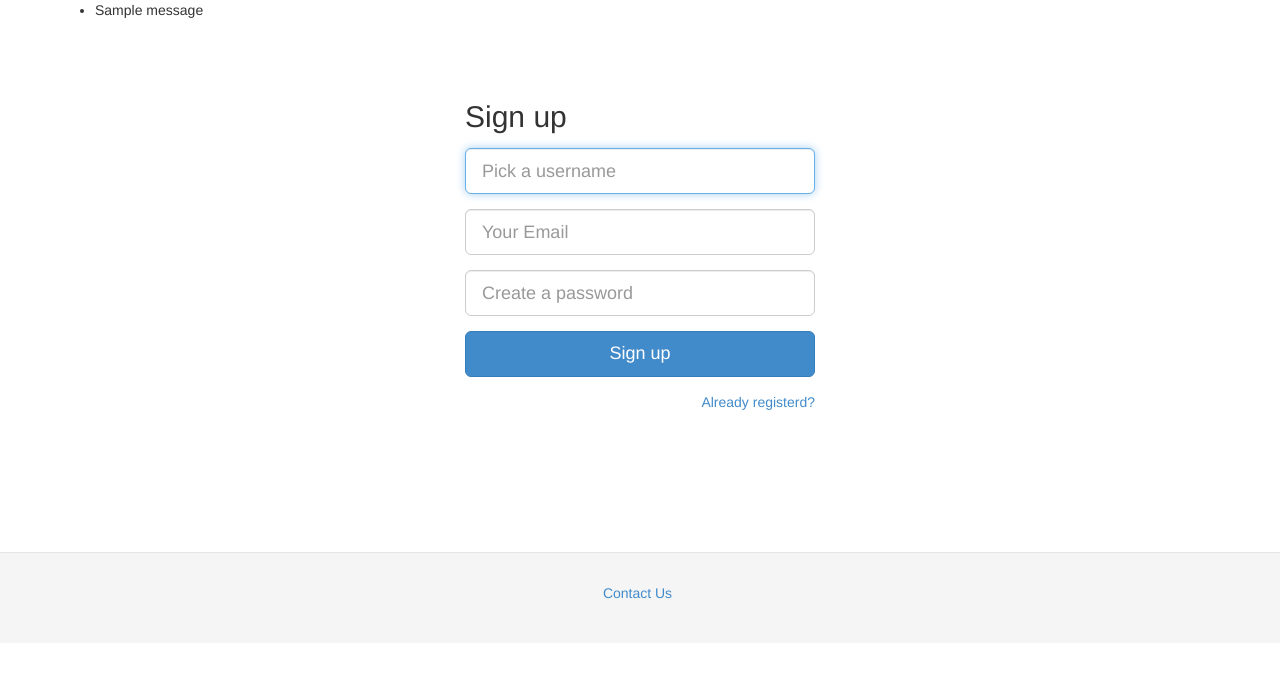
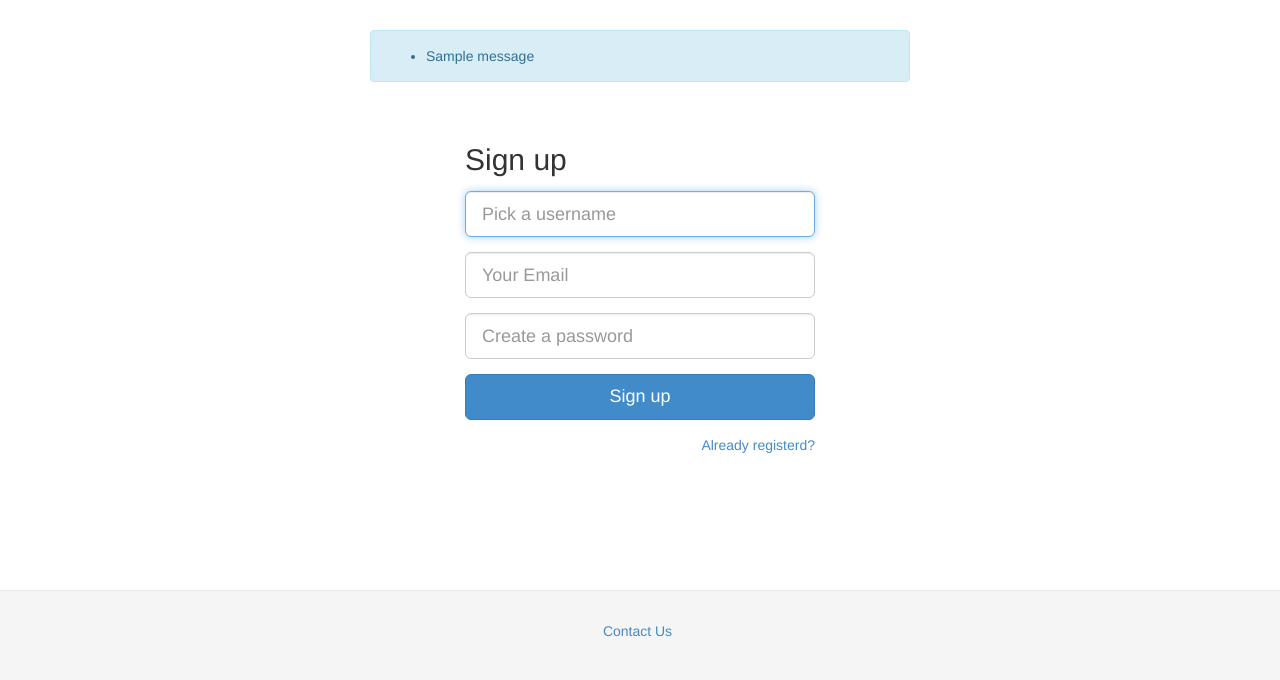
Before and after one commit to Ideabin/Ideabin, a Flask app: page /register/ in a window 1280 px wide. Shown: the part 55-735 px from the top of the page. Run offline with Flask 2, Linux system fonts and the light colour scheme; tables that the repository leaves empty hold one stand-in row (values such as "Sample post"); one stand-in notice (Sample message) is shown; style sheets or scripts are compiled from the project's sources; some libraries are stand-ins or nearby versions.

Commit message:
Registeration form complete
Ajax call to /api/1/users/

Currently an alert message is set; in future, we can use popovers over
input boxes.

```diff
--- a/frontend/templates/base.html
+++ b/frontend/templates/base.html
@@ -9,7 +9,6 @@
   <link rel="stylesheet" href="{{ url_for('static', filename='css/styles.css') }}">
   <title>{% block title %}IdeaBin{% endblock %}</title>
 </head>
-
 <body>
   <div class="navbar navbar-default navbar-static-top" role="navigation">
     <div class="container">
@@ -50,22 +49,21 @@
       </div>
     </div>
   </div>
-  {% with messages = get_flashed_messages() %}
-  {% if messages %}
+
+  {% with messages = get_flashed_messages() %} {% if messages %}
   <div class="container">
-    <div class="row">
-    <!-- Todo: (3) Style these flash messages -->
-      <ul class=flashes>
-      {% for message in messages %}
-        <li>{{ message }}</li>
-      {% endfor %}
-      </ul>
+    <div class="row col-md-6 col-md-offset-3" style="margin-top: 30px; margin-bottom: -30px;">
+      <div id="flash" class="alert alert-info">
+        <ul>
+        {% for message in messages %}
+          <li>{{ message }}</li>
+        {% endfor %}
+        </ul>
+      </div>
     </div>
   </div>
-  {% endif %}
-  {% endwith %}
-  {% block content %}
-  {% endblock %}
+  {% endif %} {% endwith %}
+  {% block content %} {% endblock %}
   {% block  footer %}
   <div class="footer">
     <div class="container">
@@ -81,5 +79,8 @@
   <script src="{{ url_for('static', filename='js/jquery.min.js') }}"></script>
   <script src="{{ url_for('static', filename='js/bootstrap.min.js') }}"></script>
   {% endblock %}
+
+  {% block script %}
+  {% endblock %}
 </body>
 </html>
--- a/frontend/templates/register.html
+++ b/frontend/templates/register.html
@@ -1,8 +1,65 @@
 {% extends 'base.html' %}
+{% block script %}
+  <script type="text/javascript">
+    // http://stackoverflow.com/a/1186309/2043048
+    $.fn.serializeObject = function()
+    {
+        var o = {};
+        var a = this.serializeArray();
+        $.each(a, function() {
+            if (o[this.name] !== undefined) {
+                if (!o[this.name].push) {
+                    o[this.name] = [o[this.name]];
+                }
+                o[this.name].push(this.value || '');
+            } else {
+                o[this.name] = this.value || '';
+            }
+        });
+        return o;
+    };
+
+    $(document).ready(function()
+    {
+      $('#regForm').submit(function(e)
+      {
+        $.ajax({
+          type: "POST",
+          url: "/api/1/users/",
+          data: JSON.stringify($("#regForm").serializeObject()),
+          contentType: "application/json",
+          // Todo: (9) The flash messages need to be replaced with Bootstrap Popovers
+          success: function(data, tStatus)
+          {
+            $('#flash').addClass('alert-success')
+            .html("<strong>Congratulations!</strong> You've successfully registered.")
+            .show();
+            document.location.href='/';
+          },
+          error:function(jqXHR, tStatus, errorThrown)
+          {
+            data = JSON.parse(jqXHR.responseText);
+            $('#msg').addClass('alert-danger')
+            .html("<p>" + data.message + "</p>")
+            .show();
+          }
+        });
+
+        return e.preventDefault();
+      });
+    });
+  </script>
+{% endblock %}
+
 {% block content %}
-  <div class="container">
-    <div class="row col-md-4 col-md-offset-4" style="margin-top:50px;">
-      <form class="form-signin" role="form" method="post">
+  <div class="container" style="margin-top: 50px; margin-bottom: 120px;">
+    <div class="row col-md-6 col-md-offset-3">
+      <div id="msg" class="alert" style="display: none;">
+      </div>
+    </div>
+
+    <div class="row col-md-4 col-md-offset-4">
+      <form id="regForm" class="form-signin" role="form" method="post">
         <div class="form-group">
           <h2>Sign up</h2>
         </div>
@@ -23,7 +80,7 @@
           <button class="btn btn-lg btn-primary btn-block" type="submit">Sign up</button>
         </div>
 
-        <div class="form-group pull-right" style="margin-bottom: 70px;">
+        <div class="form-group pull-right">
           <a href="/login/">Already registerd?</a>
         </div>
       </form>
```
